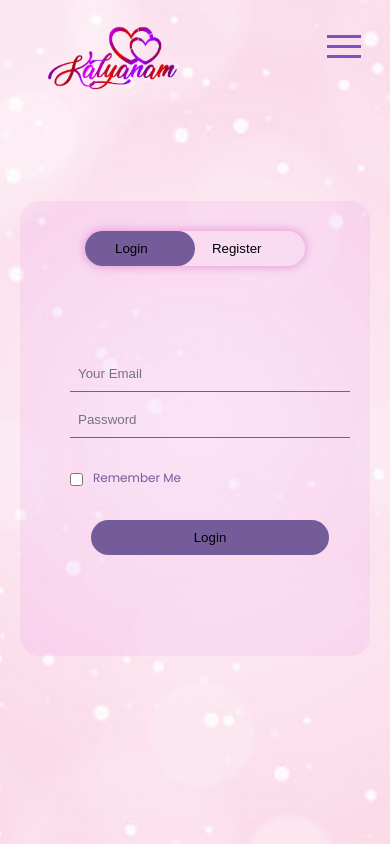
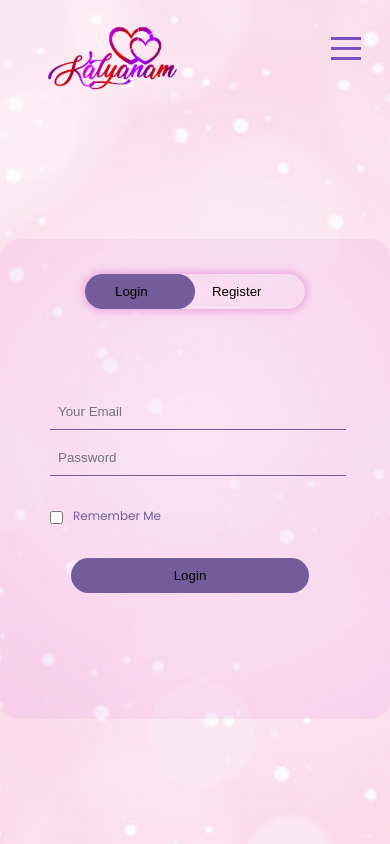
Before and after one commit to Vigilante2006/kalyanam.github.io, a plain HTML site: page index.html in a window 390 px wide. Drawn offline with Linux system fonts and the light colour scheme; a web font is replaced by a local one.

Commit message:
allScreen Responsive

```diff
--- a/index.css
+++ b/index.css
@@ -3,7 +3,7 @@
 * {
     margin: 0;
     padding: 0;
-    box-sizing: border-box;
+    /* box-sizing: border-box; */
 }
 
 body {
@@ -13,10 +13,14 @@ body {
     background-size: cover;
     position: absolute;
     font-family: 'Poppins';
-    -webkit-tap-highlight-color: transparent;
+    display: flex;
+    flex-direction: column;
+    /* justify-content: space-between; */
 }
 
 .navBar {
+    /* position: fixed;
+    width: 100%; */
     display: flex;
     align-items: center;
     /* padding: 50px 30px 0 50px; */
@@ -64,11 +68,9 @@ nav ul li button {
 nav ul li button:hover {
     color: #3b2956;
 }
-
-.toggler {
+.toggler{
     width: 100%;
 }
-
 .toggler input {
     position: absolute;
     top: 1.3rem;
@@ -85,8 +87,8 @@ nav ul li button:hover {
     top: 1rem;
     right: 1rem;
     z-index: 2;
-    width: 60px;
-    height: 60px;
+    width: 30px;
+    height: 40px;
     padding: 0.8rem;
     /* background: #cec6da3d; */
     display: flex;
@@ -133,19 +135,24 @@ nav ul li button:hover {
     transform: rotate(90deg);
     top: 0;
 }
-
-.toggler input:checked+nav ul li {
+.toggler input:checked +  nav ul li{
     transform: rotate(20deg);
 }
 
+#container{
+    height: inherit;
+    display: flex;
+    align-items: center;
+    justify-content: center;
+}
 .formBox {
     width: 380px;
     height: 480px;
     position: relative;
-    margin: 2% auto;
+    margin: 0% auto;
     background: rgba(225, 127, 234, 0.122);
     border-radius: 20px;
-    padding: 10px 10px;
+    padding: 0px 5px;
     overflow: hidden;
 }
 
@@ -256,7 +263,7 @@ span {
         position: fixed;
         background: rgba(223, 137, 226, 0.12);
         box-shadow: inset 0 0 0 3000px rgba(225, 154, 244, 0.15);
-        backdrop-filter: blur(25px);
+        backdrop-filter: blur(10px);
         /* border: 2px solid red; */
         width: 12rem;
         right: -12rem;
@@ -266,31 +273,24 @@ span {
         z-index: 1;
         transition: right 0.5s ease;
     }
-
-    .toggler input:checked~nav {
+    .toggler input:checked~nav{
         right: 0;
     }
-
+nav ul{
+    margin-top: 30px;
+}
     nav ul li {
         display: flex;
         margin-bottom: 3rem;
     }
-
     .toggler .hampBurger {
         opacity: 1;
     }
-
-    .formBox {
-        top: 5rem;
-        width: 350px;
-        height: 455px;
+    #container{
+        margin-right: 5px;
+        margin-left: 5px;
     }
-
-    .buttonBox {
-        margin: 20px auto;
-    }
-
-    .inputRegisterGroup {
-        top: 90px;
-    }
+    /* .formBox {
+        top: 10rem;
+    } */
 }
--- a/index.html
+++ b/index.html
@@ -28,6 +28,7 @@
             </nav>
         </div>
     </div>
+    <div id="container">
         <div class="loginPage" id="loginForm">
             <div class="formBox">
                 <div class="buttonBox">
@@ -52,6 +53,7 @@
                 </form>
             </div>
         </div>
+    </div>
     <script src="index.js"></script>
 </body>
 
```
Also changed, not shown: 1 other file. Lines whose indentation alone changed are shown as unchanged.
